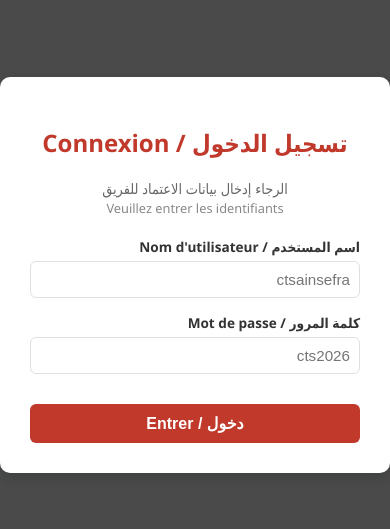
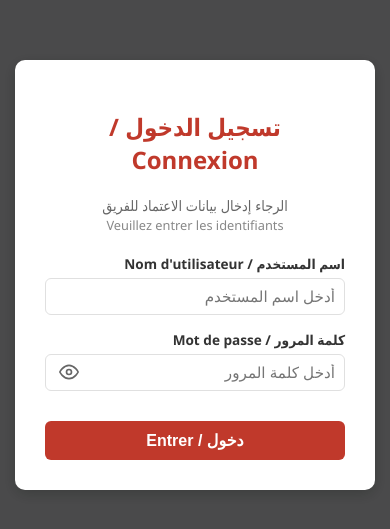
Before and after one commit to ismaildjardini85-lgtm/blood-bank-app, a plain HTML site: page index.html in a window 390 px wide. Shown: the part 147-676 px from the top of the page. Drawn offline with Linux system fonts and the light colour scheme.

```diff
--- a/index.html
+++ b/index.html
@@ -38,6 +38,8 @@
             justify-content: center;
             align-items: center;
             z-index: 1000;
+            padding: 15px;
+            box-sizing: border-box;
         }
 
         .login-card {
@@ -117,6 +119,37 @@
             font-size: 0.95rem;
             outline: none;
             transition: border-color 0.2s;
+            width: 100%;
+            box-sizing: border-box;
+        }
+
+        .password-wrapper {
+            position: relative;
+            display: flex;
+            align-items: center;
+        }
+
+        .password-wrapper input {
+            padding-left: 40px;
+            direction: ltr;
+            text-align: right;
+        }
+
+        .toggle-password {
+            position: absolute;
+            left: 10px;
+            background: none;
+            border: none;
+            cursor: pointer;
+            padding: 4px;
+            display: flex;
+            align-items: center;
+            justify-content: center;
+            color: #666;
+        }
+
+        .toggle-password:hover {
+            color: var(--primary-color);
         }
 
         .ltr-input {
@@ -278,14 +311,22 @@
         <div class="login-card">
             <h2>تسجيل الدخول / Connexion</h2>
             <p style="color: #666; font-size: 0.9rem; margin-bottom: 20px;">الرجاء إدخال بيانات الاعتماد للفريق<br><span style="font-size:0.8rem; color:#888;">Veuillez entrer les identifiants</span></p>
-            <form id="loginForm">
+            <form id="loginForm" autocomplete="off">
                 <div class="form-group" style="margin-bottom: 15px; text-align: right;">
                     <label for="username">اسم المستخدم / Nom d'utilisateur</label>
-                    <input type="text" id="username" autocapitalize="none" required placeholder="ctsainsefra">
+                    <input type="text" id="username" class="ltr-input" autocapitalize="none" autocomplete="off" required placeholder="أدخل اسم المستخدم">
                 </div>
                 <div class="form-group" style="margin-bottom: 15px; text-align: right;">
                     <label for="password">كلمة المرور / Mot de passe</label>
-                    <input type="password" id="password" required placeholder="cts2026">
+                    <div class="password-wrapper">
+                        <input type="password" id="password" autocomplete="new-password" required placeholder="أدخل كلمة المرور">
+                        <button type="button" id="togglePasswordBtn" class="toggle-password" title="إظهار / إخفاء كلمة المرور">
+                            <svg id="eyeIcon" xmlns="http://www.w3.org/2000/svg" width="20" height="20" viewBox="0 0 24 24" fill="none" stroke="currentColor" stroke-width="2" stroke-linecap="round" stroke-linejoin="round">
+                                <path d="M1 12s4-8 11-8 11 8 11 8-4 8-11 8-11-8-11-8z"></path>
+                                <circle cx="12" cy="12" r="3"></circle>
+                            </svg>
+                        </button>
+                    </div>
                 </div>
                 <button type="submit" class="btn">دخول / Entrer</button>
                 <div id="loginError" class="error-msg">بيانات الدخول غير صحيحة!<br>Identifiants incorrects!</div>
@@ -406,6 +447,27 @@
         const mainApp = document.getElementById('mainApp');
         const loginError = document.getElementById('loginError');
         const logoutBtn = document.getElementById('logoutBtn');
+        const passwordInput = document.getElementById('password');
+        const togglePasswordBtn = document.getElementById('togglePasswordBtn');
+        const eyeIcon = document.getElementById('eyeIcon');
+
+        // زر إظهار وإخفاء كلمة المرور
+        togglePasswordBtn.addEventListener('click', function() {
+            const isPassword = passwordInput.getAttribute('type') === 'password';
+            passwordInput.setAttribute('type', isPassword ? 'text' : 'password');
+
+            if (isPassword) {
+                eyeIcon.innerHTML = `
+                    <path d="M17.94 17.94A10.07 10.07 0 0 1 12 20c-7 0-11-8-11-8a18.45 18.45 0 0 1 5.06-5.94M9.9 4.24A9.12 9.12 0 0 1 12 4c7 0 11 8 11 8a18.5 18.5 0 0 1-2.16 3.19m-6.72-1.07a3 3 0 1 1-4.24-4.24"></path>
+                    <line x1="1" y1="1" x2="23" y2="23"></line>
+                `;
+            } else {
+                eyeIcon.innerHTML = `
+                    <path d="M1 12s4-8 11-8 11 8 11 8-4 8-11 8-11-8-11-8z"></path>
+                    <circle cx="12" cy="12" r="3"></circle>
+                `;
+            }
+        });
 
         if (sessionStorage.getItem('isLoggedIn') === 'true') {
             loginOverlay.classList.add('hidden');
@@ -416,7 +478,7 @@
         loginForm.addEventListener('submit', function(e) {
             e.preventDefault();
             const u = document.getElementById('username').value.trim().toLowerCase();
-            const p = document.getElementById('password').value.trim();
+            const p = passwordInput.value.trim();
 
             if (u === "ctsainsefra" && p === "cts2026") {
                 sessionStorage.setItem('isLoggedIn', 'true');
@@ -561,15 +623,4 @@
                 const query = e.target.value.toLowerCase();
                 const filtered = allDonors.filter(donor =>
                     donor.donorName.toLowerCase().includes(query) ||
-                    (donor.patientName && donor.patientName.toLowerCase().includes(query)) ||
-                    donor.bagId.toLowerCase().includes(query) ||
-                    donor.bloodGroup.toLowerCase().includes(query) ||
-                    donor.location.toLowerCase().includes(query)
-                );
-                renderTable(filtered);
-            });
-        }
-    </script>
-
-</body>
-</html>
+                    (donor.patientName
```
